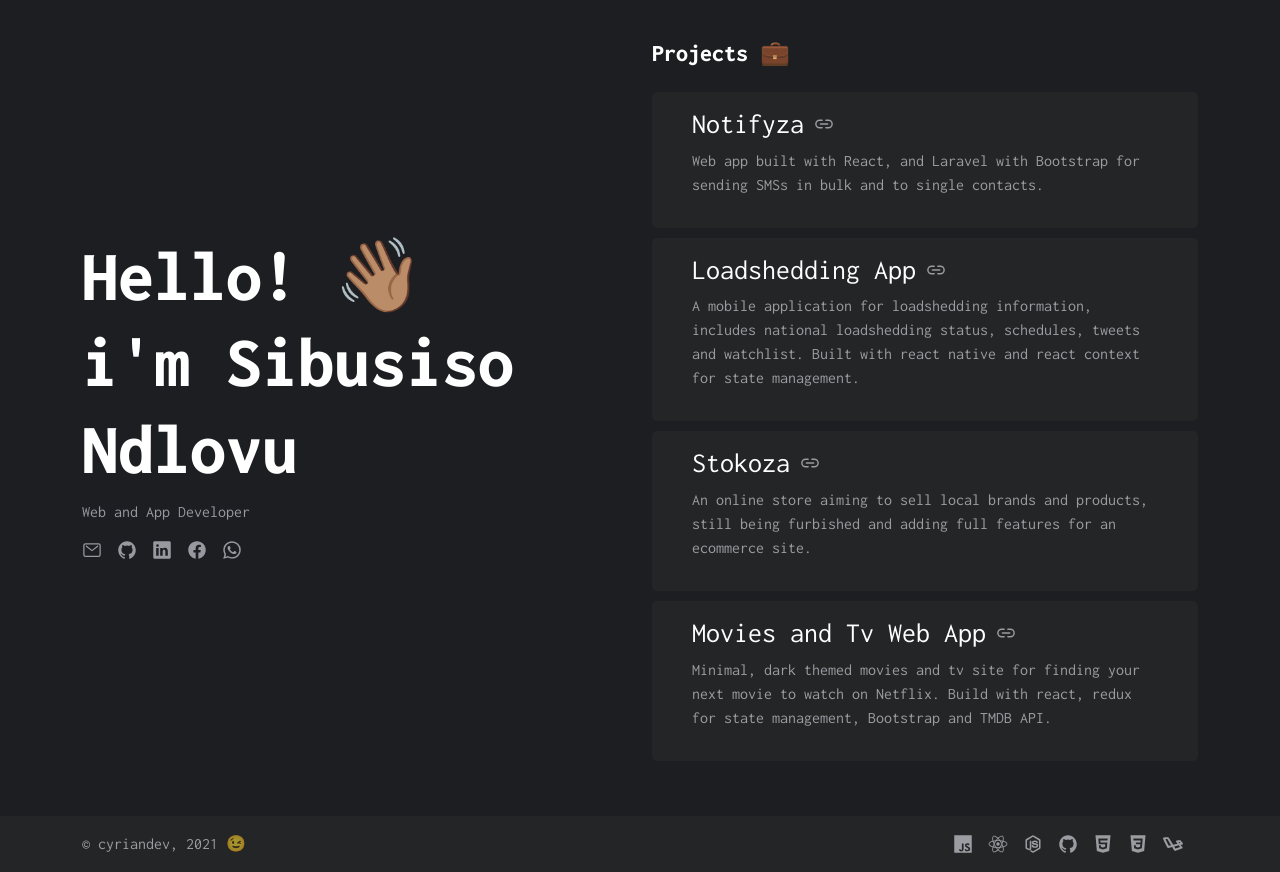
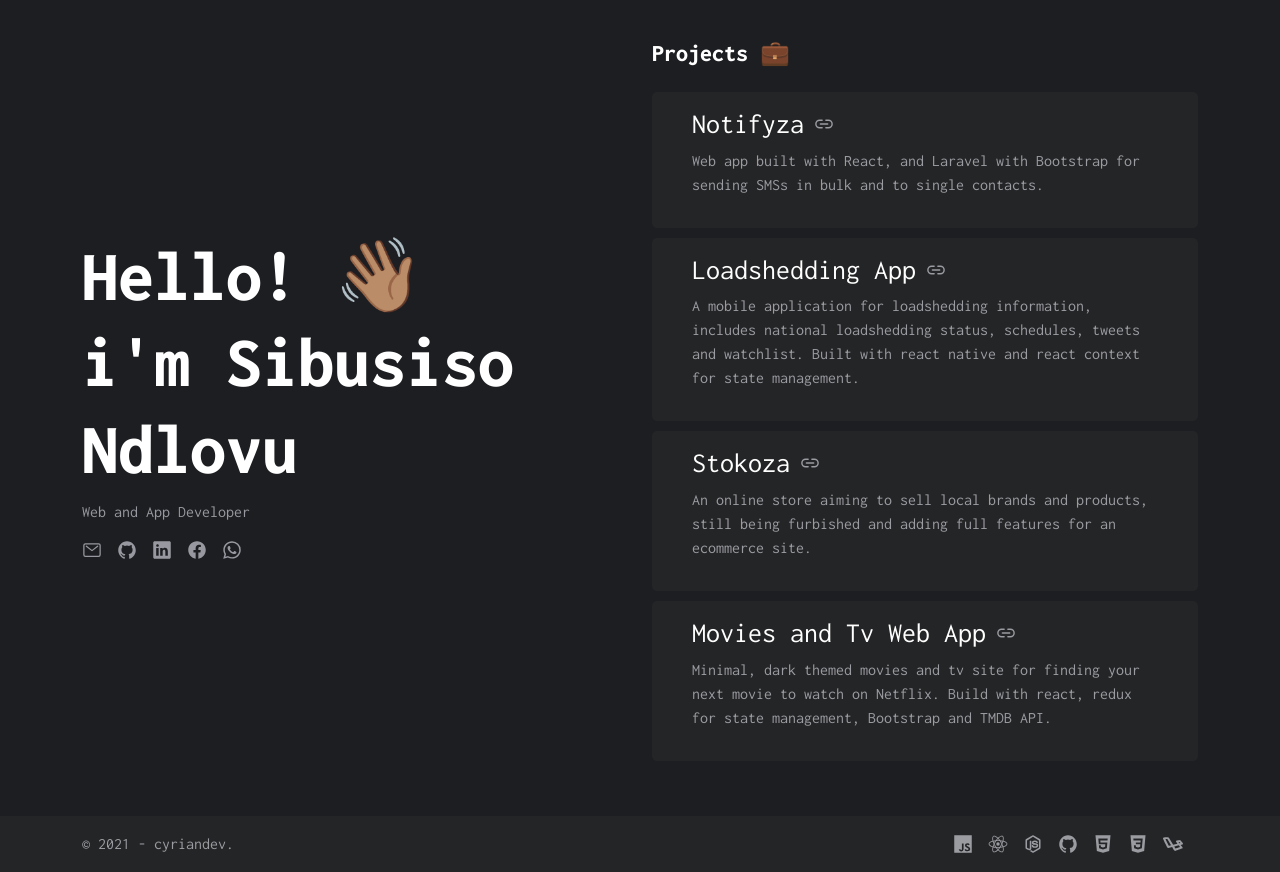
Before and after one commit to cyriandev/portfolio, a React (Create React App) app: page / in a window 1280 px wide. Built offline with nearby package versions, Linux system fonts and the light colour scheme.

Commit message:
udated the footer

```diff
--- a/src/components/Footer.js
+++ b/src/components/Footer.js
@@ -7,7 +7,7 @@ const Footer = () => {
             <Container>
                 <div className="d-flex align-items-center justify-content-between mt-3 py-3">
                     <span style={{ marginRight: 10 }} className="text-description">
-                        &copy; cyriandev, {new Date().getFullYear()} &#128521;
+                        &copy; {new Date().getFullYear()} - cyriandev.
                     </span>
                     <div className="links d-flex align-items-center">
                         <span className="d-flex align-items-center" style={{ marginRight: 15 }}>
```
